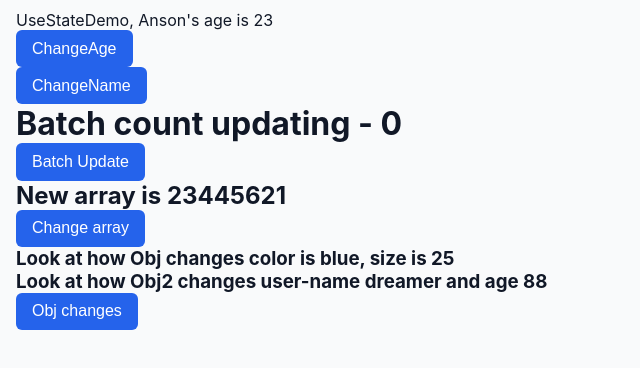
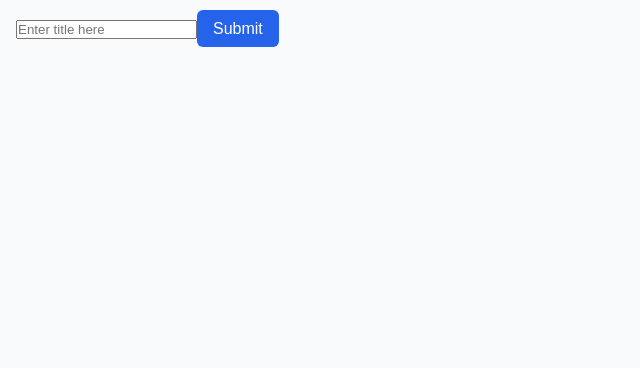
Before and after one commit to ansonRodrigues/react-practice, a React (Vite) app: page / in a window 1280 px wide. Shown: the top 368 px of the page, without its empty margins (0-640 px from the left). Built offline with nearby package versions, Linux system fonts and the light colour scheme.

Commit message:
Form handling with preventDefault

```diff
--- a/src/App.jsx
+++ b/src/App.jsx
@@ -5,6 +5,7 @@ import topShoes from "./data/topshoes";
 import ButtonTest from "./components/ButtonTest";
 import UseStateDemo from "./hooks/UseStateDemo";
 import Counter from "./hooks/Counter";
+import Form from "./components/Form";
 
 const App = () => {
   return (
@@ -24,8 +25,9 @@ const App = () => {
         })}
       </div>*/}
       {/*<ButtonTest />*/}
-      <UseStateDemo />
+      {/*<UseStateDemo />*/}
       {/*<Counter />*/}
+      <Form />
     </>
   );
 };
--- /dev/null
+++ b/src/components/Form.jsx
@@ -0,0 +1,18 @@
+import React, { useState } from "react";
+
+const Form = () => {
+  const conclude = (e) => {
+    e.preventDefault();
+    console.log("concluded");
+  };
+  return (
+    <div>
+      <form onSubmit={conclude}>
+        <input type="text" placeholder="Enter title here" />
+        <button>Submit</button>
+      </form>
+    </div>
+  );
+};
+
+export default Form;
```
